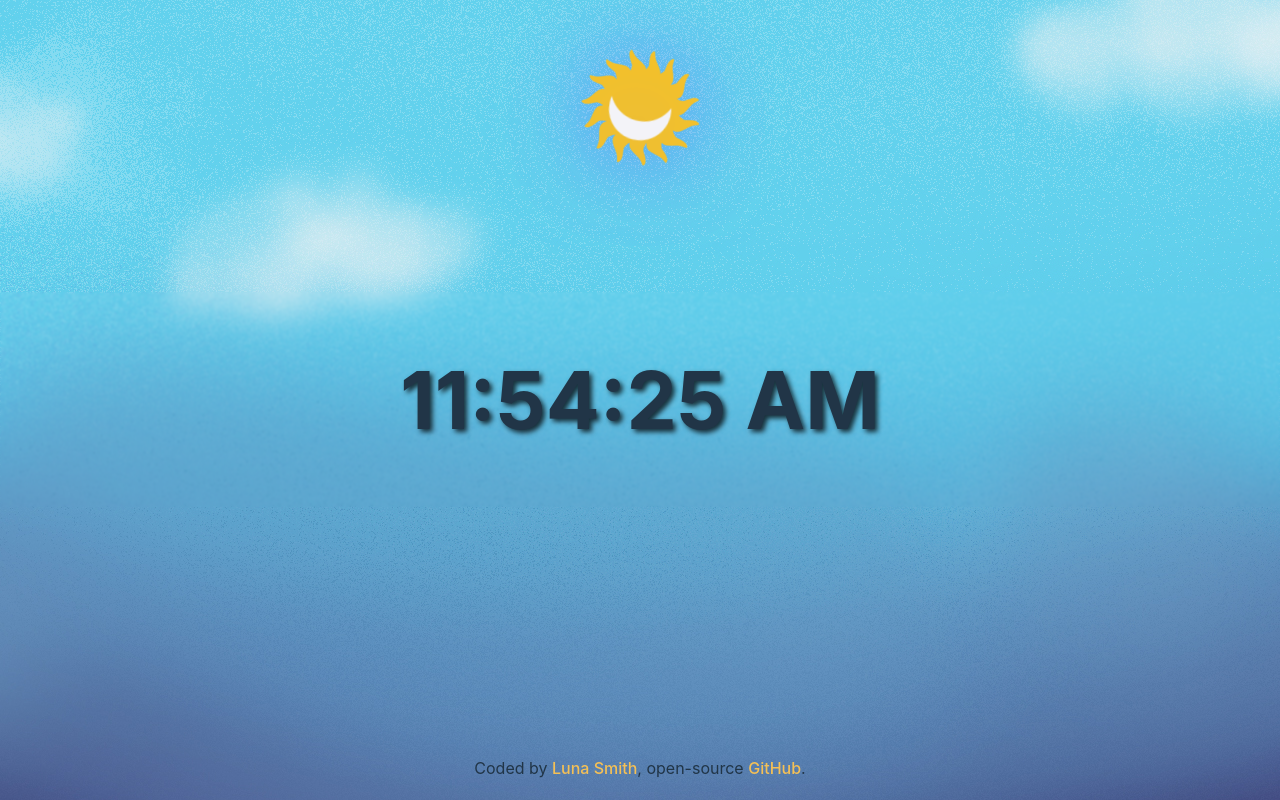
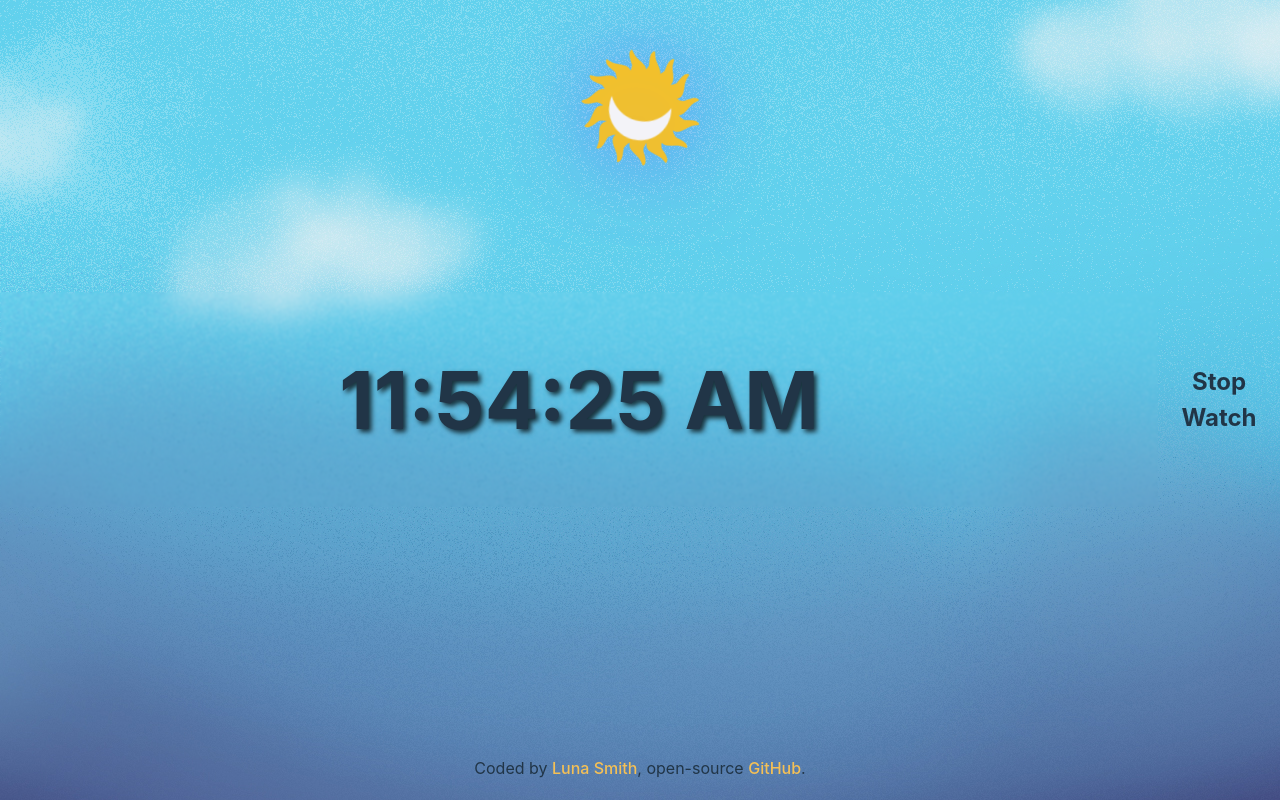
Before and after one commit to Lu-Smith/digital_clock_react, a React (Vite) app: page / in a window 1280 px wide. Built offline with nearby package versions, Linux system fonts and the light colour scheme.

Commit message:
Add StopWatch to App.jsx

```diff
--- a/src/App.jsx
+++ b/src/App.jsx
@@ -3,6 +3,7 @@ import './App.css';
 import DigitalClock from './assets/DigitalClock';
 import Footer from './assets/Footer';
 import MoonSun from './assets/MoonSun';
+import StopWatch from './assets/StopWatch';
 
 export const UserContext = createContext()
 
@@ -23,6 +24,7 @@ function App() {
         <MoonSun />
       </UserContext.Provider>
       <DigitalClock />
+      <StopWatch />
       <Footer />
     </div>
   )
```
